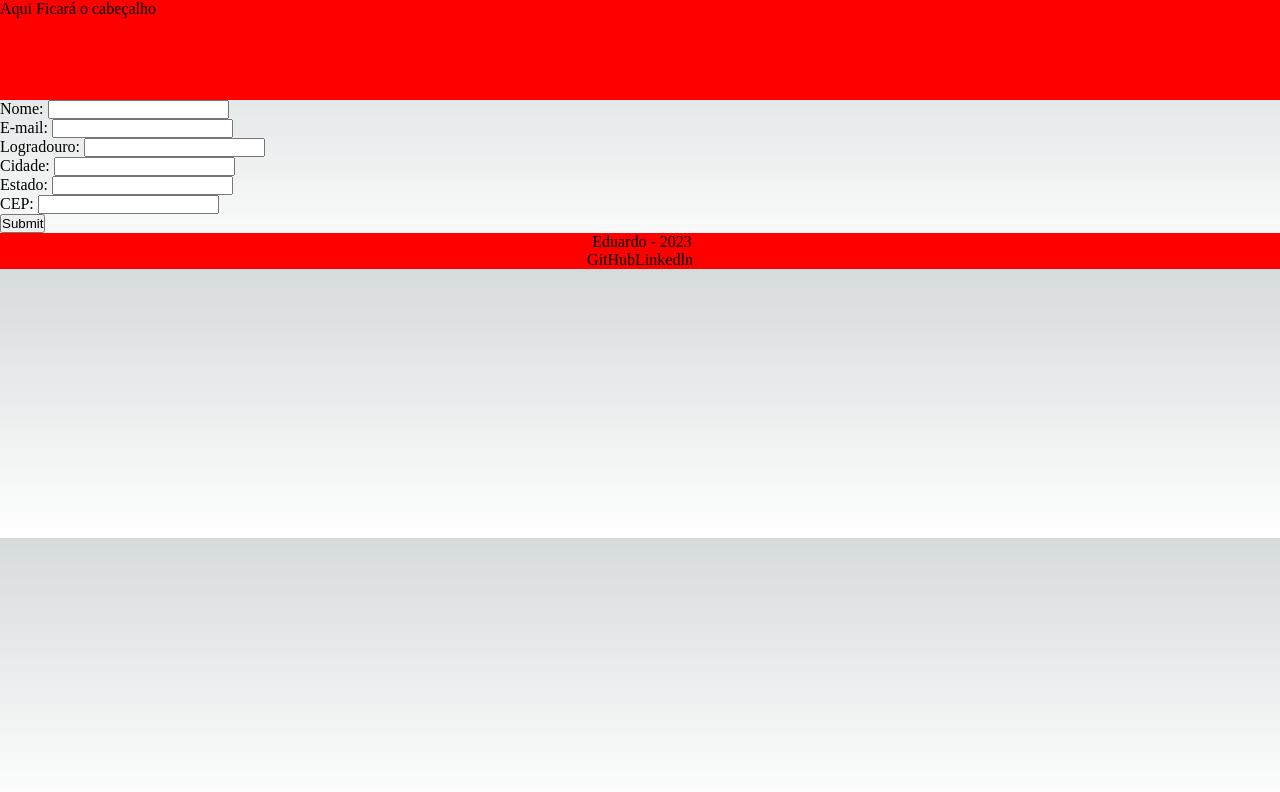
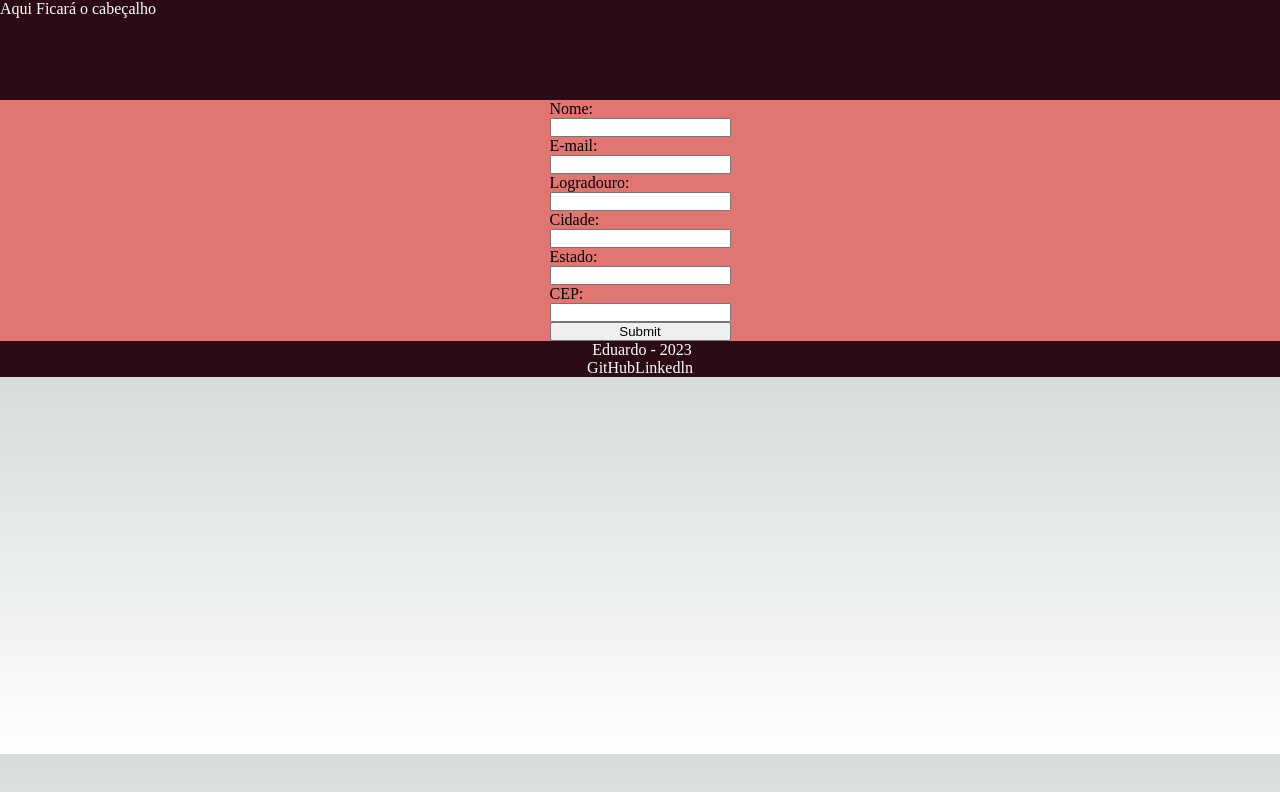
Before and after one commit to EduardoGomesSa/cadastro-cliente-next, a Next.js app: page /formulario in a window 1280 px wide. Shown: the top 792 px of the page. Built offline with nearby package versions, Linux system fonts and the light colour scheme.

Commit message:
criação do arquivo css de cadastro e mudança de cores

```diff
--- a/src/formularios/cadastro.tsx
+++ b/src/formularios/cadastro.tsx
@@ -1,5 +1,6 @@
 import { ChangeEvent, FormEvent, useState } from "react"
 import axios from 'axios'
+import styles from '../styles/Cadastro.module.css'
 
 interface cliente {
     nome?: string
@@ -30,15 +31,15 @@ export default function CadastroCliente(){
     }
 
     return (
-        <div>
-            <form onSubmit={handleSubmit}>
-                <p><label>Nome: </label><input type="text" name="nome" value={cliente?.nome} onChange={handleChange} /></p>
-                <p><label>E-mail: </label><input type="email" name="email" value={cliente?.email} onChange={handleChange} /></p>
-                <p><label>Logradouro: </label><input type="text" name="logradouro" value={cliente?.logradouro} onChange={handleChange} /></p>
-                <p><label>Cidade: </label><input type="text" name="cidade" value={cliente?.cidade} onChange={handleChange} /></p>
-                <p><label>Estado: </label><input type="text" name="estado" value={cliente?.estado} onChange={handleChange} /></p>
-                <p><label>CEP: </label><input type="text" name="cep" value={cliente?.cep} onChange={handleChange} /></p>
-                <p><button type="submit">Submit</button></p>
+        <div className={styles.cadastro}>
+            <form onSubmit={handleSubmit} className={styles.formulario}>
+                <label>Nome: </label><input type="text" name="nome" value={cliente?.nome} onChange={handleChange} />
+                <label>E-mail: </label><input type="email" name="email" value={cliente?.email} onChange={handleChange} />
+                <label>Logradouro: </label><input type="text" name="logradouro" value={cliente?.logradouro} onChange={handleChange} />
+                <label>Cidade: </label><input type="text" name="cidade" value={cliente?.cidade} onChange={handleChange} />
+                <label>Estado: </label><input type="text" name="estado" value={cliente?.estado} onChange={handleChange} />
+                <label>CEP: </label><input type="text" name="cep" value={cliente?.cep} onChange={handleChange} />
+                <button type="submit">Submit</button>
 
             </form>
         </div>
--- /dev/null
+++ b/src/styles/Cadastro.module.css
@@ -0,0 +1,13 @@
+.cadastro{
+    display: flex;
+    flex-direction: column;
+    align-items: center;
+    background-color: #e17572;
+}
+
+.formulario{
+    display: flex;
+    flex-direction: column;
+    align-items: left;
+    background-color: #e17572;
+}
--- a/src/styles/Footer.module.css
+++ b/src/styles/Footer.module.css
@@ -2,5 +2,6 @@
     display: flex;
     flex-direction: column;
     align-items: center;
-    background-color: red;
+    background-color: #2b0b16;
+    color: white;
 }
--- a/src/styles/Header.module.css
+++ b/src/styles/Header.module.css
@@ -1,5 +1,7 @@
 .header{
     display: flex;
+    flex-direction: column;
     height: 100px;
-    background-color: red;
+    background-color: #2b0b16;
+    color: white;
 }
```
